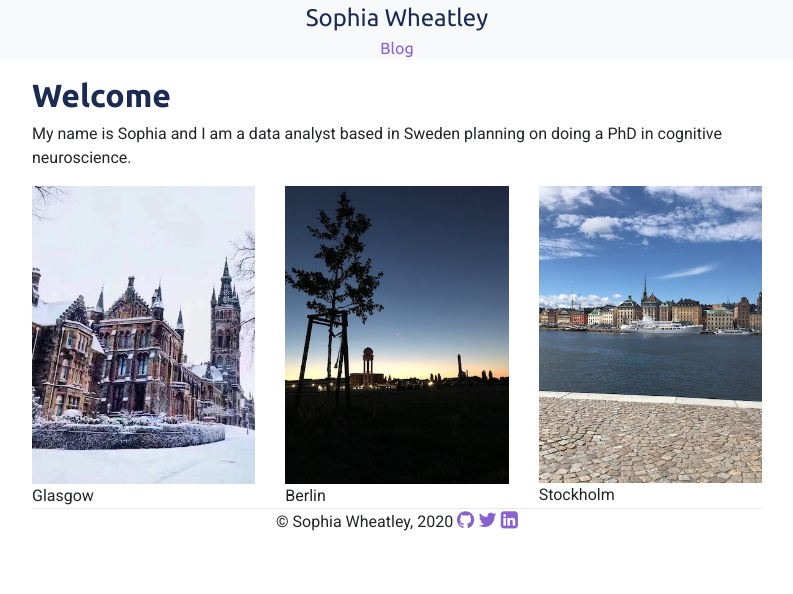
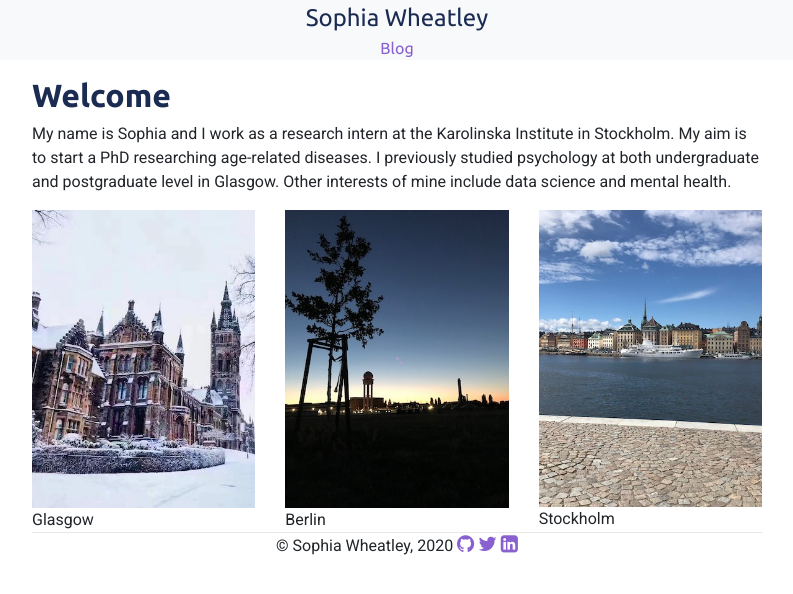
Before and after one commit to sophiawheatley/sophiawheatley.github.io, a Jekyll site: the page built from index.md, in a window 1280 px wide. Shown: the top 594 px of the page, without its empty margins (243-1036 px from the left). Built offline with Jekyll 4.4.1, drawn with Linux system fonts in a browser that asks for light colours.

Commit message:
Update index.md

```diff
--- a/index.md
+++ b/index.md
@@ -4,7 +4,7 @@ title: Hi, I'm Sophia!
 ---
 
 # Welcome
-My name is Sophia and I am a data analyst based in Sweden planning on doing a PhD in cognitive neuroscience.
+My name is Sophia and I work as a research intern at the Karolinska Institute in Stockholm. My aim is to start a PhD researching age-related diseases. I previously studied psychology at both undergraduate and postgraduate level in Glasgow. Other interests of mine include data science and mental health.
 
 <div class="row">
   <div class="col-4">
```
